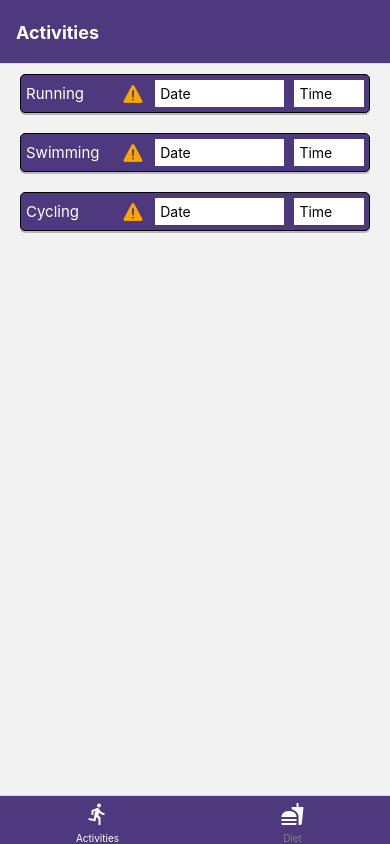
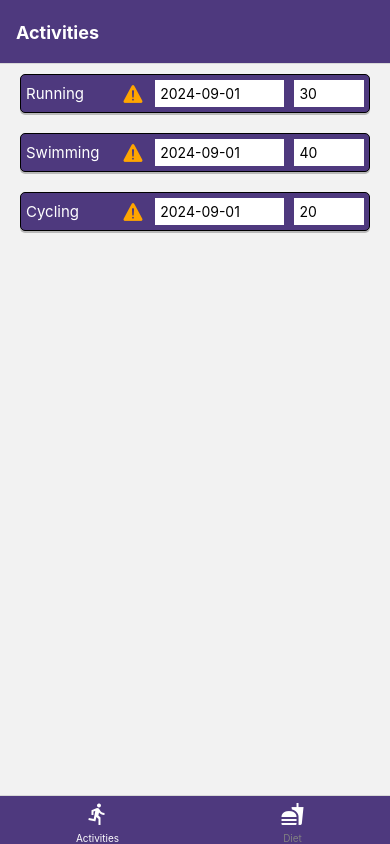
Before and after one commit to zc97/zecheng_mobile_-diet, a React Native app: screen /Activities in a window 390 px wide. Built offline with nearby package versions, Linux system fonts and the light colour scheme.

Commit message:
added props to Item that accept the item data from ItemList and used a mocked data to test

```diff
--- a/components/Item.js
+++ b/components/Item.js
@@ -7,14 +7,14 @@ export default function Item({ itemData }) {
 	return (
 		<View style={styles.itemContainer}>
 			<View style={styles.nameContainer}>
-				<Text style={styles.itemName}>{itemData}</Text>
+				<Text style={styles.itemName}>{itemData.activity}</Text>
 				<Ionicons style={styles.warning} name="warning" size={24} color="orange" />
 			</View>
 			<View style = {styles.dateContainer}>
-				<Text>Date</Text>
+				<Text>{itemData.date}</Text>
 			</View>
 			<View style = {styles.timeCaloriesContainer}>
-				<Text>Time</Text>
+				<Text>{itemData.time}</Text>
 			</View>
 		</View>
 	)
--- a/components/ItemList.js
+++ b/components/ItemList.js
@@ -4,7 +4,11 @@ import Item from './Item'
 
 export default function ItemList({ type }) {
 	// test data
-	const testData =  ['Running', 'Swimming', 'Cycling']
+	const testData =  [
+		{'activity': 'Running', 'date': '2024-09-01', 'time': 30},
+		{'activity': 'Swimming', 'date': '2024-09-01', 'time': 40},
+		{'activity': 'Cycling', 'date': '2024-09-01', 'time': 20},
+	]
 
 	return (
 		<View>
```
